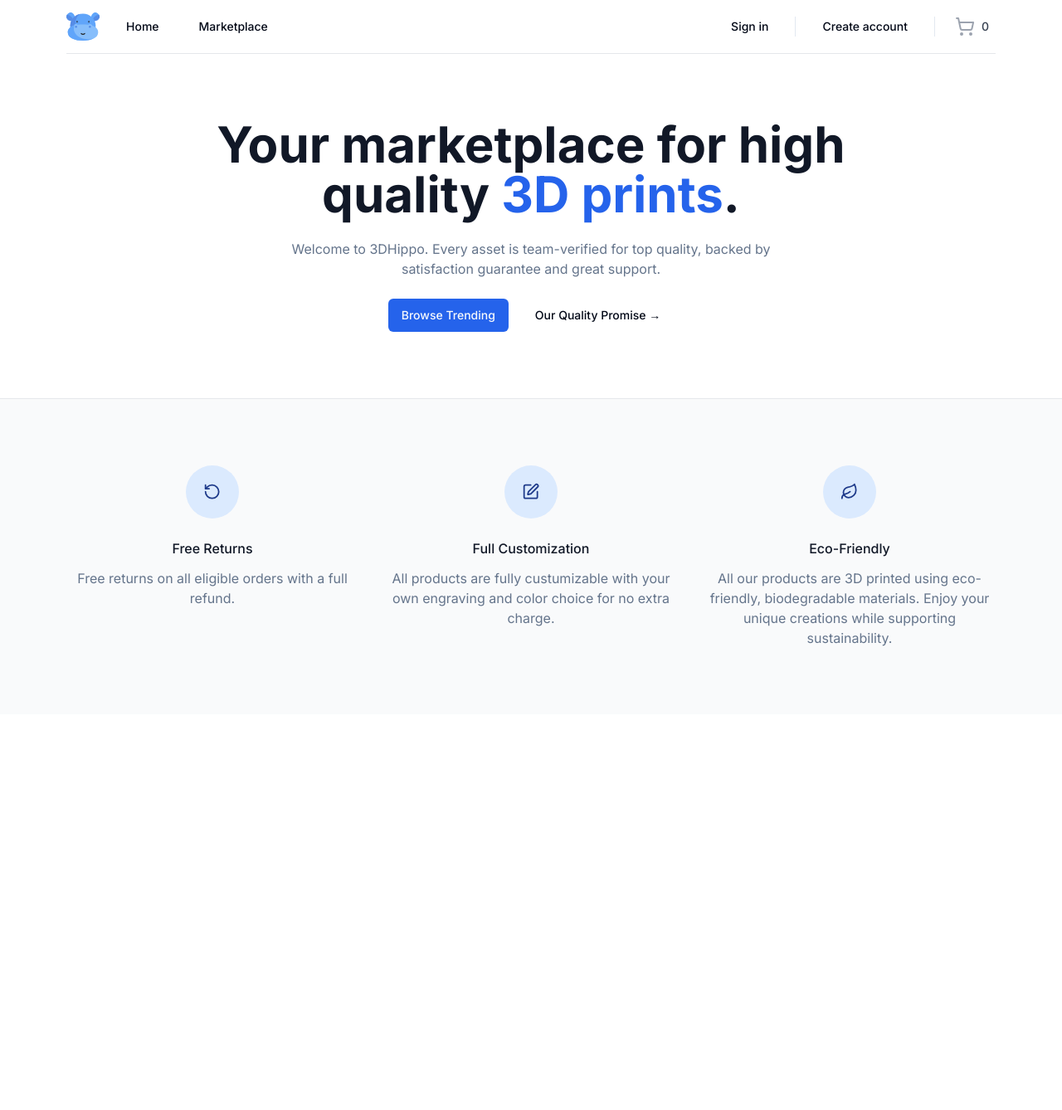
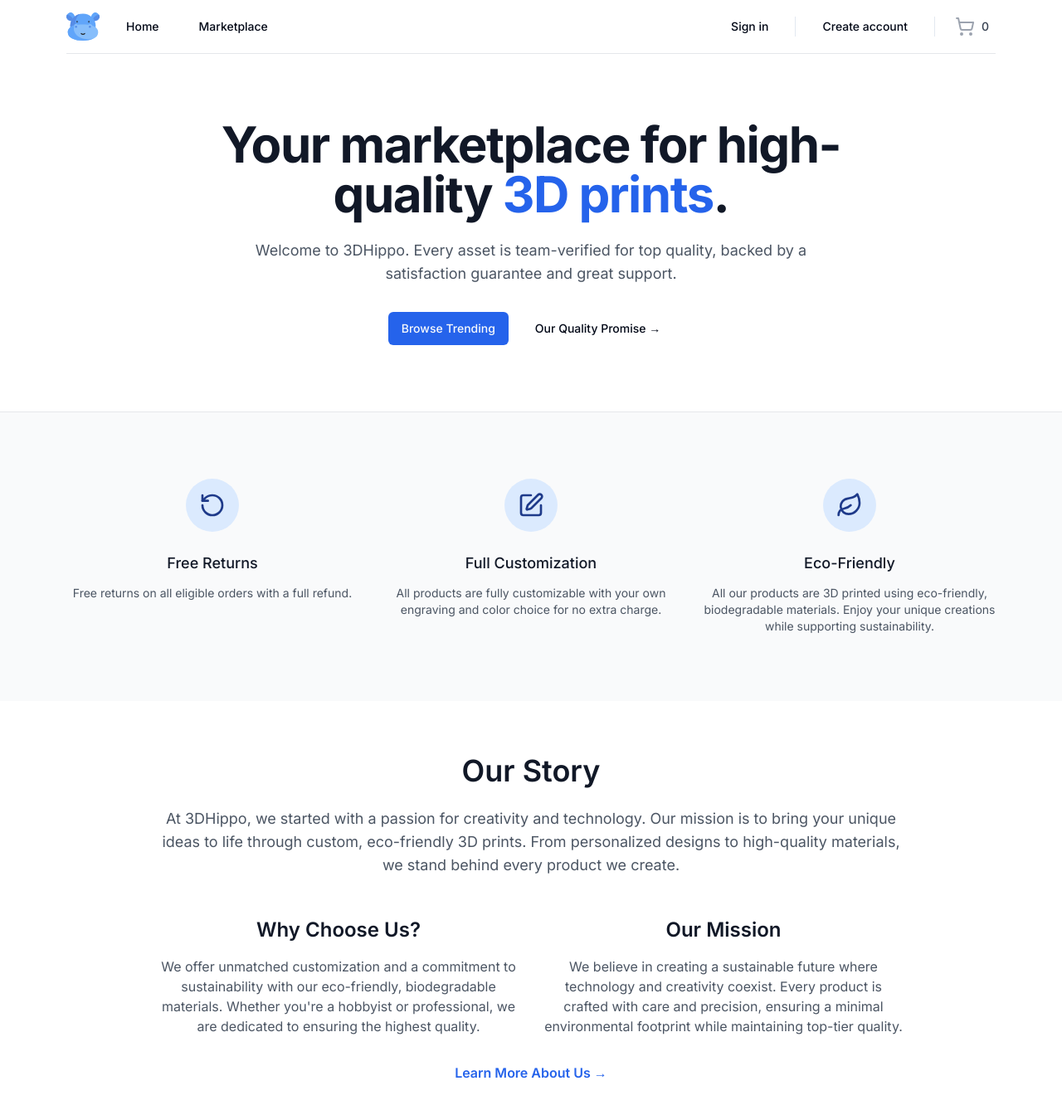
Before and after one commit to 2024-25-Allen-ISD-Computer-Science/2nd-period-isp-3d-marketplace-3dhippo, a Next.js app: page /home in a window 1280 px wide. Shown: the top 1338 px of the page at 83% size. Before the commit the page ends 864 px from the top, so only its background shows below. Built offline with nearby package versions, Linux system fonts and the light colour scheme; no server answers.

Commit message:
added about section/info to homepage

```diff
--- a/src/app/home/page.tsx
+++ b/src/app/home/page.tsx
@@ -2,7 +2,6 @@ import MaxWidthWrapper from "@/components/MaxWidthWrapper";
 import { Button, buttonVariants } from "@/components/ui/button";
 import { Edit, Leaf, RotateCcw } from "lucide-react";
 import Link from "next/link";
-import { Redirect } from "next";
 
 const perks = [
   {
@@ -13,26 +12,29 @@ const perks = [
   {
     name: "Full Customization",
     Icon: Edit,
-    description: "All products are fully custumizable with your own engraving and color choice for no extra charge."
+    description: "All products are fully customizable with your own engraving and color choice for no extra charge."
   },
   {
     name: "Eco-Friendly",
     Icon: Leaf,
     description: "All our products are 3D printed using eco-friendly, biodegradable materials. Enjoy your unique creations while supporting sustainability."
   },
-]
+];
 
 export default function Home() {
   return (
-
     <>
       <MaxWidthWrapper>
         <div className="py-20 mx-auto text-center flex flex-col items-center max-w-3xl">
-        <h1 className="text-4xl font-bold trackign-tight text-gray-900 sm:text-6xl">Your marketplace for high quality <span className="text-blue-600"> 3D prints</span>.</h1>
-        <p className="mt-6 text-large max-w-prose text-muted-foreground">Welcome to 3DHippo. Every asset is team-verified for top quality, backed by satisfaction guarantee and great support.</p>
-        <div className="flex flex-col sm:flex-row gap-4 mt-6">
+          <h1 className="text-4xl font-bold tracking-tight text-gray-900 sm:text-6xl">
+            Your marketplace for high-quality <span className="text-blue-600">3D prints</span>.
+          </h1>
+          <p className="mt-6 text-lg max-w-prose text-gray-600">
+            Welcome to 3DHippo. Every asset is team-verified for top quality, backed by a satisfaction guarantee and great support.
+          </p>
+          <div className="flex flex-col sm:flex-row gap-4 mt-8">
             <Link href="/marketplace" className={buttonVariants()}>Browse Trending</Link>
-          <Button variant='ghost'>Our Quality Promise &rarr;</Button>
+            <Button variant="ghost">Our Quality Promise &rarr;</Button>
           </div>
         </div>
       </MaxWidthWrapper>
@@ -44,12 +46,12 @@ export default function Home() {
               <div key={perk.name} className="text-center md:flex md:items-start md:text-left lg:block lg:text-center">
                 <div className="md:flex-shrink-0 flex justify-center">
                   <div className="h-16 w-16 flex items-center justify-center rounded-full bg-blue-100 text-blue-900">
-                  {<perk.Icon  className="w-1/3 h-1/3"/>}
+                    <perk.Icon className="w-8 h-8" />
                   </div>
                 </div>
                 <div className="mt-6 md:ml-4 md:mt-0 lg:ml-0 lg:mt-6">
-                <h3 className="text-base font-medium text-gray-900">{perk.name}</h3>
-                <p className="mt-3 text-small text-muted-foreground">{perk.description}</p>
+                  <h3 className="text-lg font-medium text-gray-900">{perk.name}</h3>
+                  <p className="mt-3 text-sm text-gray-600">{perk.description}</p>
                 </div>
               </div>
             ))}
@@ -57,6 +59,30 @@ export default function Home() {
         </MaxWidthWrapper>
       </section>
 
+      <section className="bg-white py-16" id="about">
+        <MaxWidthWrapper>
+          <div className="text-center max-w-4xl mx-auto">
+            <h2 className="text-4xl font-semibold text-gray-900">Our Story</h2>
+            <p className="mt-6 text-lg text-gray-600">
+              At 3DHippo, we started with a passion for creativity and technology. Our mission is to bring your unique ideas to life through custom, eco-friendly 3D prints. From personalized designs to high-quality materials, we stand behind every product we create.
+            </p>
+            <div className="grid grid-cols-1 lg:grid-cols-2 gap-8 mt-12">
+              <div>
+                <h3 className="text-2xl font-semibold text-gray-900">Why Choose Us?</h3>
+                <p className="mt-4 text-gray-600">We offer unmatched customization and a commitment to sustainability with our eco-friendly, biodegradable materials. Whether you're a hobbyist or professional, we are dedicated to ensuring the highest quality.</p>
+              </div>
+              <div>
+                <h3 className="text-2xl font-semibold text-gray-900">Our Mission</h3>
+                <p className="mt-4 text-gray-600">We believe in creating a sustainable future where technology and creativity coexist. Every product is crafted with care and precision, ensuring a minimal environmental footprint while maintaining top-tier quality.</p>
+              </div>
+            </div>
+            <Link href="/about" className="mt-8 inline-block text-blue-600 font-semibold">
+              Learn More About Us &rarr;
+            </Link>
+          </div>
+        </MaxWidthWrapper>
+      </section>
+
     </>
-  )
+  );
 }
```
Also changed, not shown: src/components/ProductReel.tsx (added). Lines whose indentation alone changed are shown as unchanged.
